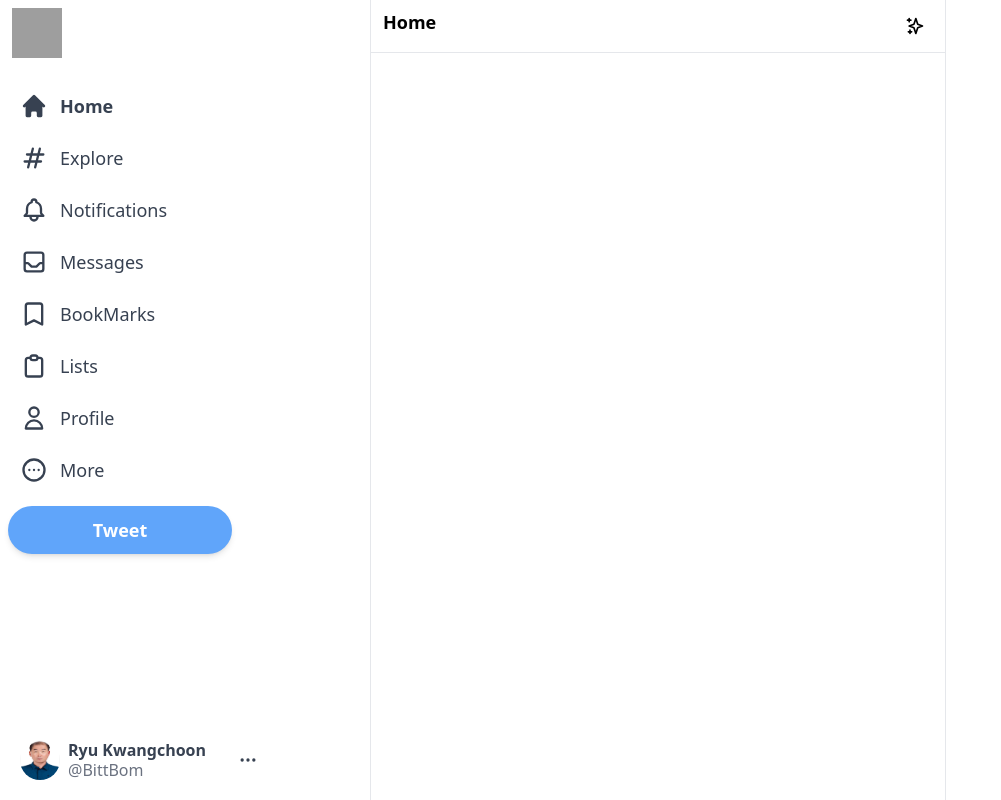
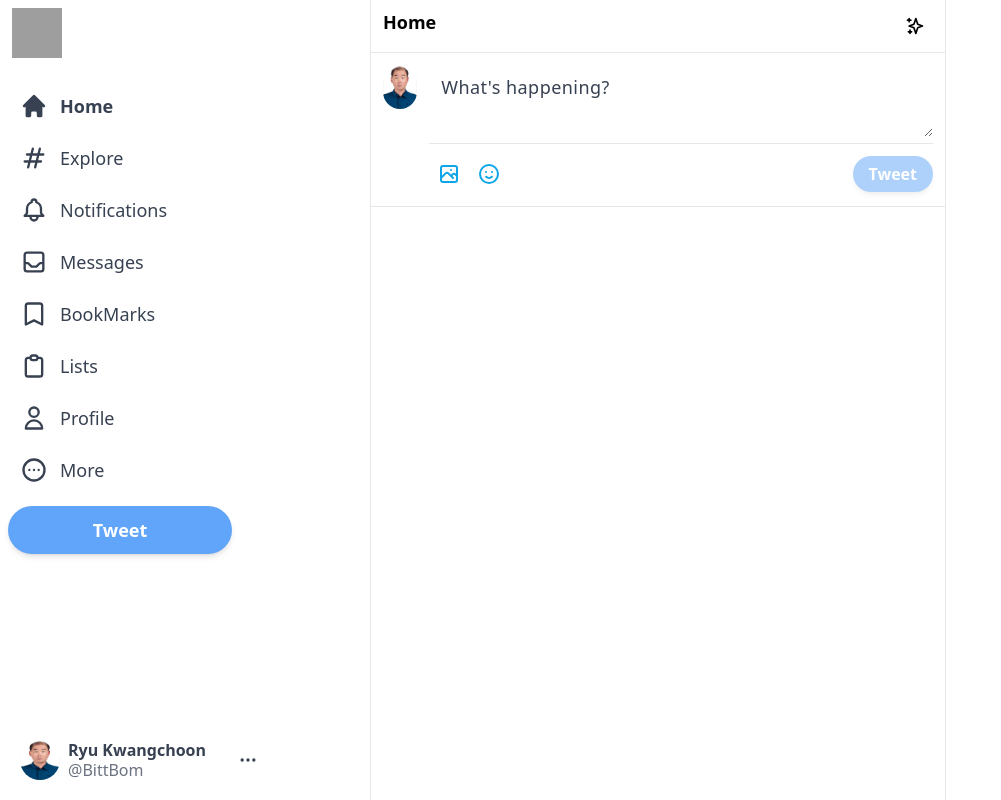
Before and after one commit to Bittbom/twitter, a Next.js app: page / in a window 1280 px wide. Shown: the whole page, without its empty margins (0-1001 px from the left). Built offline with nearby package versions, Linux system fonts and the light colour scheme; grey boxes are pictures that could not be loaded.

Commit message:
add the input section of the feed component

```diff
--- a/components/Feed.js
+++ b/components/Feed.js
@@ -1,4 +1,5 @@
 import { SparklesIcon } from "@heroicons/react/outline";
+import Input from './Input';
 
 export default function Feed() {
   return (
@@ -9,6 +10,7 @@ export default function Feed() {
           <SparklesIcon className="h-5" />
         </div>
       </div>
+      <Input />
     </div>
   );
 }
--- /dev/null
+++ b/components/Input.js
@@ -0,0 +1,34 @@
+import { EmojiHappyIcon, PhotographIcon } from "@heroicons/react/outline";
+
+export default function Input() {
+  return (
+    <div className="flex border-b border-gray-200 p-3 space-x-3">
+      <img
+        src="/me.jpg"
+        alt="user-img"
+        className="h-11 rounded-full cursor-pointer hover:brightness-95"
+      />
+      <div className="w-full divide-y divide-gray-200">
+        <div className="">
+          <textarea
+            rows="2"
+            placeholder="What's happening?"
+            className="w-full border-none focus:ring-0 text-lg placeholder-gray-700 tracking-wide min-h-[50px] text-gray-700"
+          />
+        </div>
+        <div className="flex items-center justify-between pt-2.5">
+          <div className="flex">
+            <PhotographIcon className="h-10 w-10 hoverEffect p-2 text-sky-500 hover:bg-sky-100" />
+            <EmojiHappyIcon className="h-10 w-10 hoverEffect p-2 text-sky-500 hover:bg-sky-100" />
+          </div>
+          <button
+            className="bg-blue-400 text-white px-4 py-1.5 rounded-full font-bold shadow-md hover:brightness-95 disabled:opacity-50"
+            disabled
+          >
+            Tweet
+          </button>
+        </div>
+      </div>
+    </div>
+  );
+}
--- a/package.json
+++ b/package.json
@@ -15,6 +15,7 @@
     "react-dom": "18.2.0"
   },
   "devDependencies": {
+    "@tailwindcss/forms": "^0.5.2",
     "autoprefixer": "^10.4.7",
     "eslint": "8.18.0",
     "eslint-config-next": "12.1.6",
--- a/tailwind.config.js
+++ b/tailwind.config.js
@@ -6,5 +6,5 @@ module.exports = {
   theme: {
     extend: {},
   },
-  plugins: [],
+  plugins: [require("@tailwindcss/forms")],
 };
```
Also changed, not shown: 2 other files (tests, documents, lock files or other folders).
